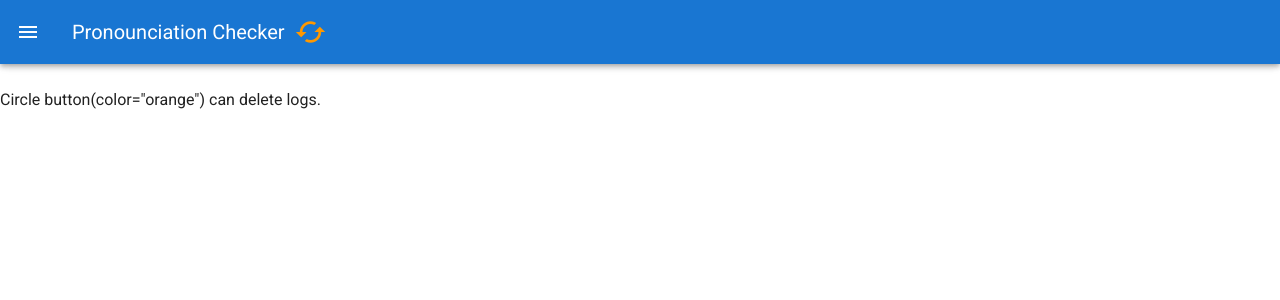
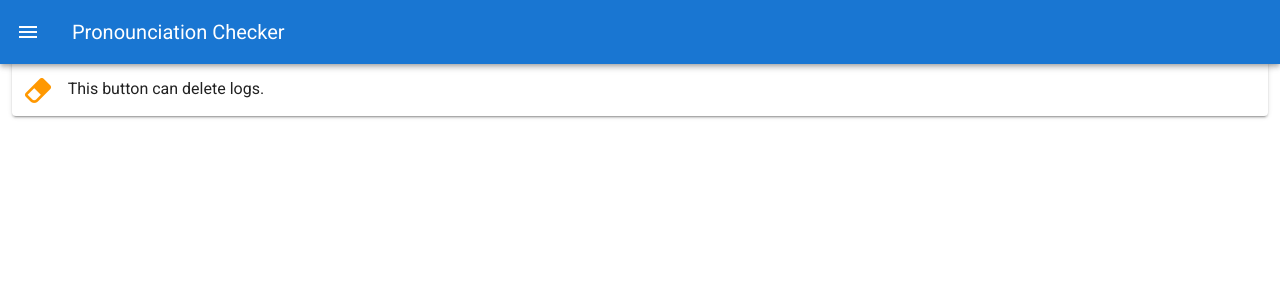
Before and after one commit to oh-yu/en-pronunciation-checker, a Vue app: page /#/ in a window 1280 px wide. Shown: the top 300 px of the page. Built offline with nearby package versions, Linux system fonts and the light colour scheme.

Commit message:
change view

```diff
--- a/src/App.vue
+++ b/src/App.vue
@@ -4,8 +4,6 @@
       <v-app-bar app color="primary" dark>
         <v-app-bar-nav-icon @click.stop="drawer = !drawer"></v-app-bar-nav-icon>
         <v-toolbar-title>Pronounciation Checker</v-toolbar-title>
-        <v-btn icon x-large color="orange" @click="deleteText()"><v-icon> mdi-cached
-        </v-icon></v-btn>
       </v-app-bar>
       <v-navigation-drawer v-model="drawer" absolute temporary>
         <v-list>
--- a/src/components/Home.vue
+++ b/src/components/Home.vue
@@ -1,10 +1,13 @@
 <template>
   <div>
-    <v-content>
-    <br>
-    {{msg}}
-    <div id="result"></div>
-    </v-content>
+    <v-card class="mx-3">
+      <v-content>
+      <v-btn icon x-large color="orange" @click="deleteText()"><v-icon> mdi-eraser </v-icon></v-btn>
+      {{msg}}
+      <br/>
+      <div id="result"></div>
+      </v-content>
+    </v-card>
   </div>
 </template>
 <script>
@@ -12,7 +15,7 @@ export default {
   name: 'Home',
   data: function(){
   return{
-  msg: 'Circle button(color="orange") can delete logs.',
+  msg: 'This button can delete logs.',
   pronounce: new window.webkitSpeechRecognition(),
   drawer: false
   }
```
